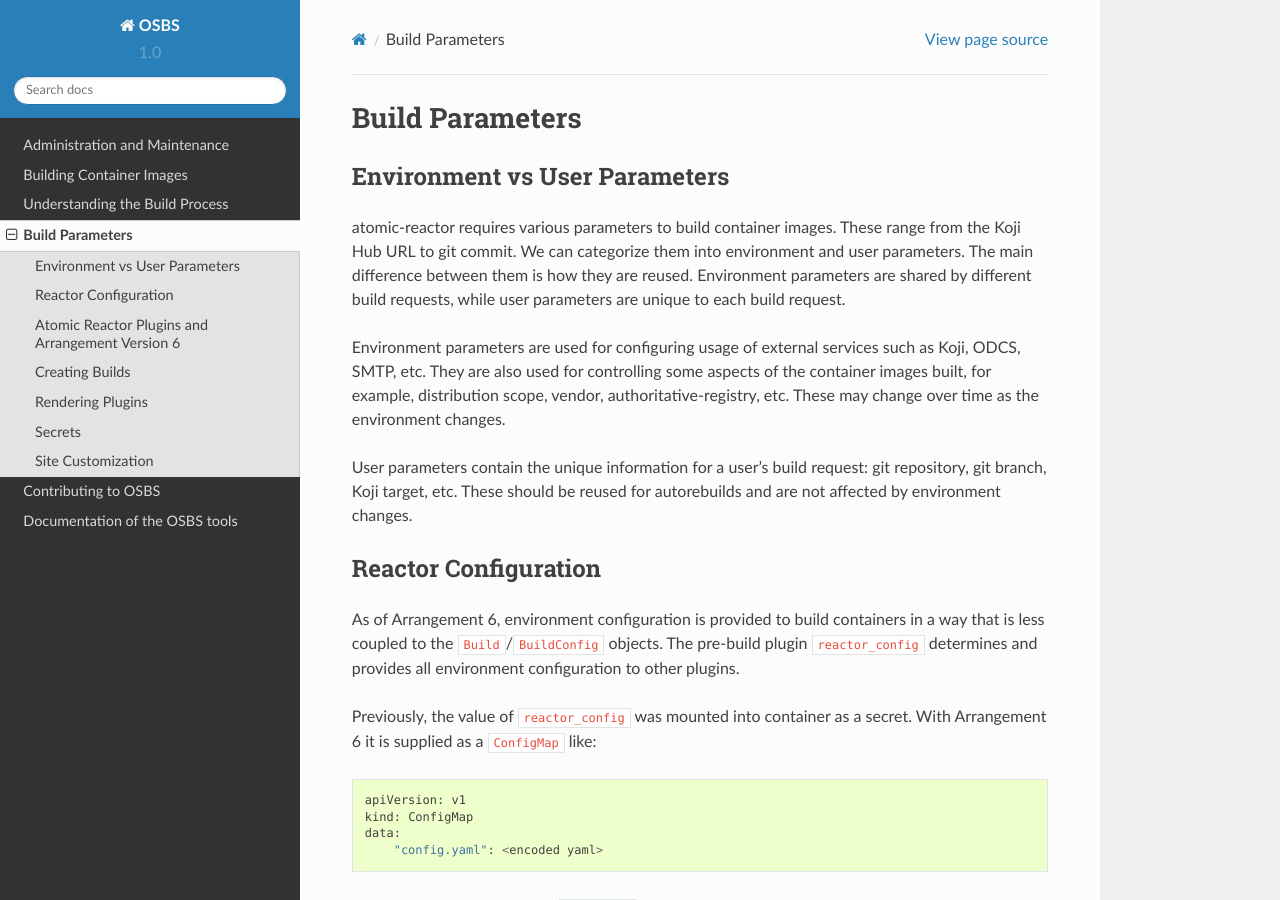
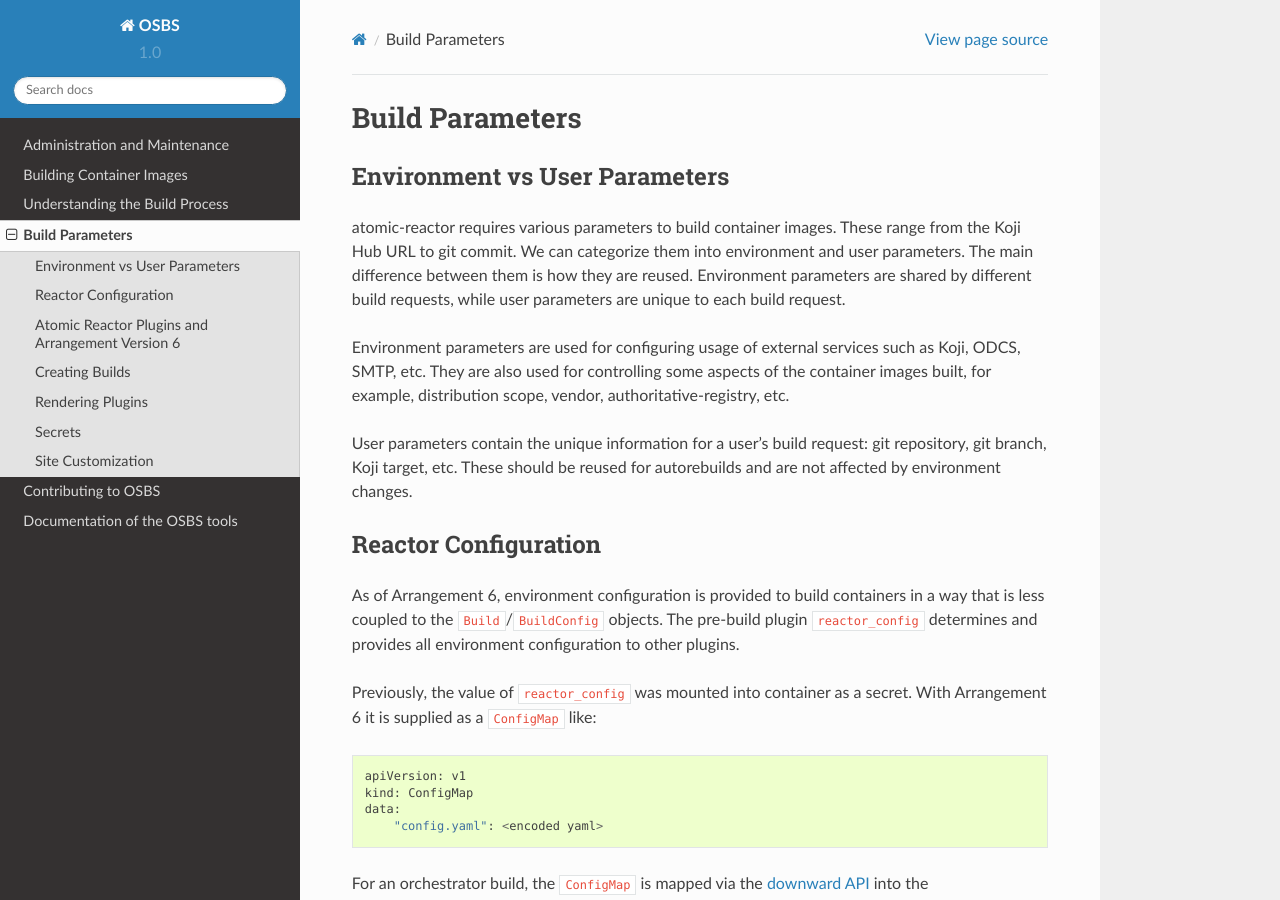
Before and after one commit to containerbuildsystem/osbs-docs, a Sphinx documentation site: the page built from docs/build_parameters.rst, in a window 1280 px wide and 900 px high. Built offline with Sphinx 7.4.7 and the Read the Docs theme 2.0.0, drawn with Linux system fonts in a browser that asks for light colours.

Commit message:
build_parameters: rm description of environment changes
It's technically true that these settings can change over time, but it's
confusing to explicitly suggest that the settings change on a regular
basis without going into more detail. Remove this sentence altogether.

Signed-off-by: Ken Dreyer <kdreyer@redhat.com>

```diff
--- a/docs/build_parameters.rst
+++ b/docs/build_parameters.rst
@@ -15,8 +15,7 @@ user parameters are unique to each build request.
 Environment parameters are used for configuring usage of external services such
 as Koji, ODCS, SMTP, etc. They are also used for controlling some aspects
 of the container images built, for example, distribution scope, vendor,
-authoritative-registry, etc. These may change over time as the environment
-changes.
+authoritative-registry, etc.
 
 User parameters contain the unique information for a user's build request: git
 repository, git branch, Koji target, etc. These should be reused for
```
